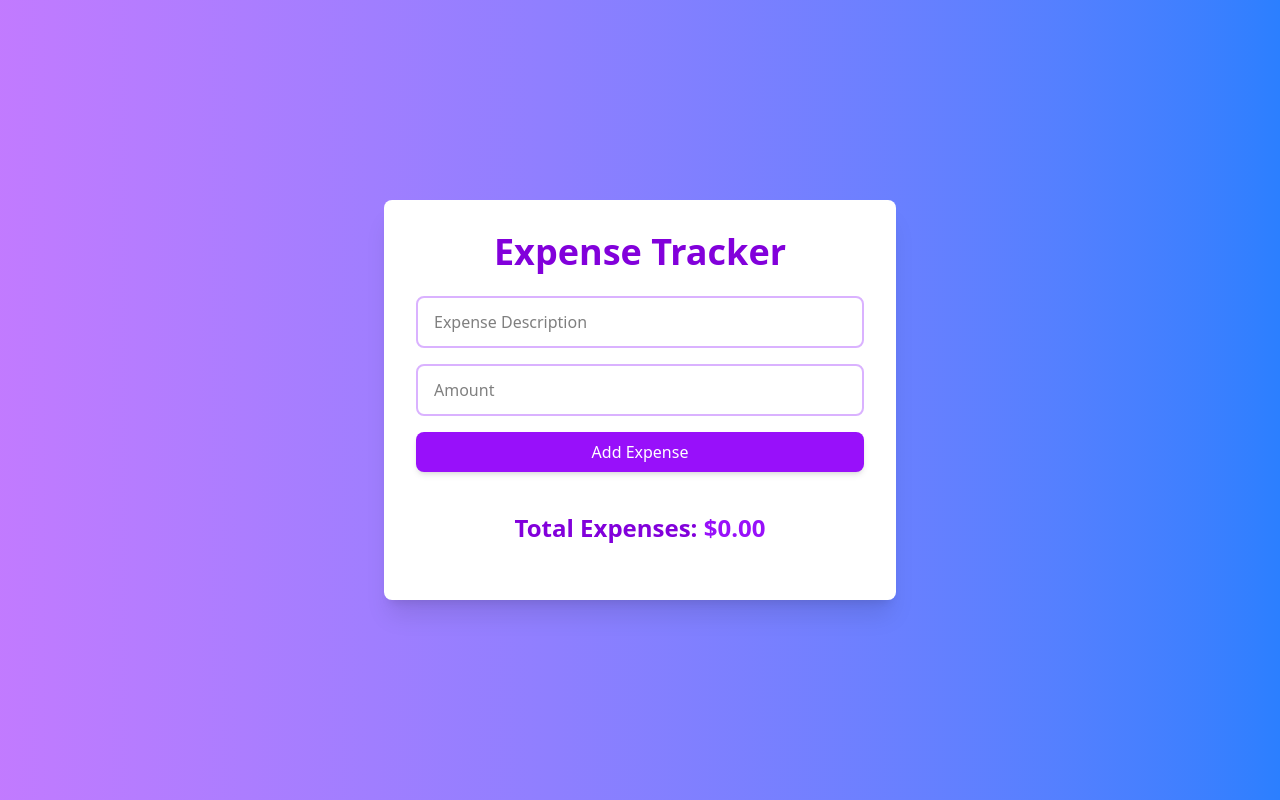
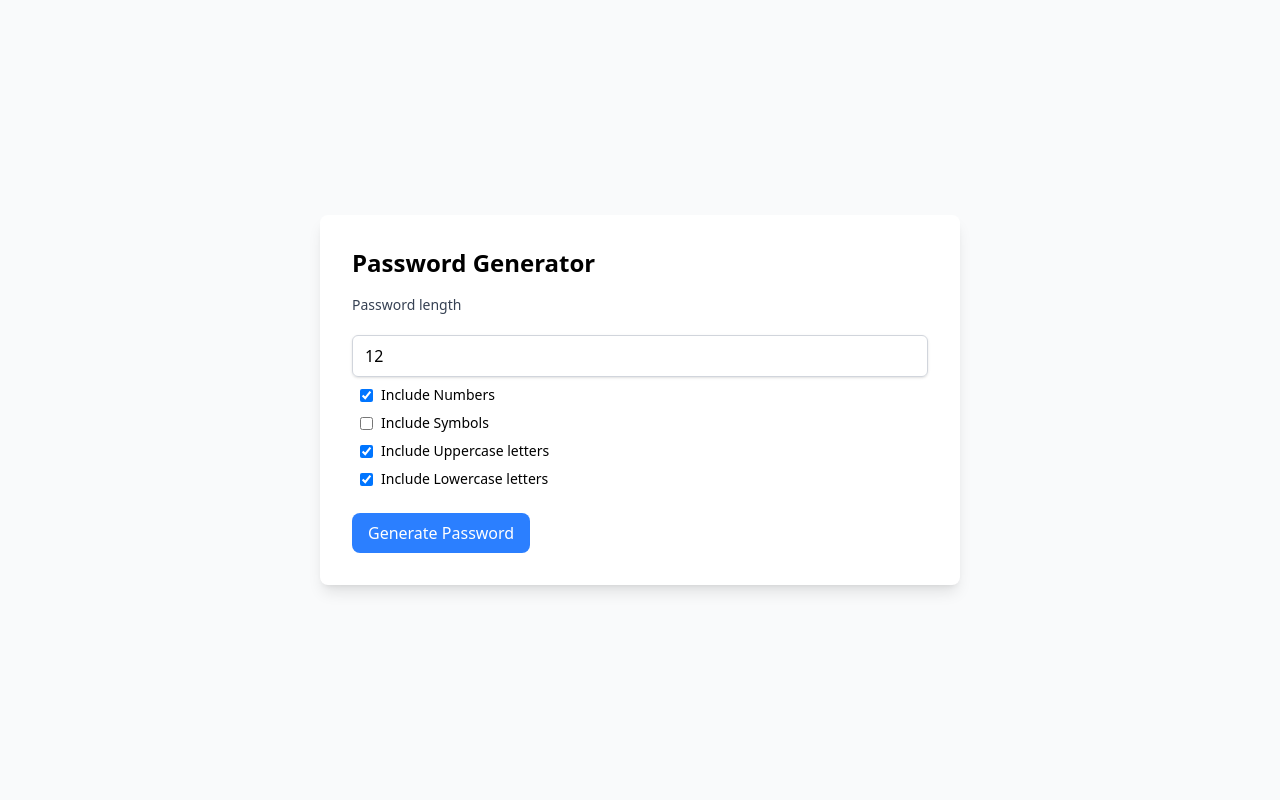
Before and after one commit to niranjandukhande/react-js-full, a React (Vite) app in the folder zus-projects/: page / in a window 1280 px wide. Built offline with nearby package versions, Linux system fonts and the light colour scheme.

Commit message:
password zustand

```diff
--- a/zus-projects/src/App.tsx
+++ b/zus-projects/src/App.tsx
@@ -1,11 +1,13 @@
 import ExpenseTracker from "./components/ExpenseTracker"
+import PasswordGenerator from "./components/PasswordGenerator"
 import RecipeApp from "./components/RecipeApp"
 
 const App = () => {
   return (
     <div>
       {/* <RecipeApp /> */}
-      <ExpenseTracker />
+      {/* <ExpenseTracker /> */}
+      <PasswordGenerator />
     </div>
   )
 }
--- /dev/null
+++ b/zus-projects/src/components/PasswordGenerator.tsx
@@ -0,0 +1,94 @@
+import usePasswordStore from "../store/useStorePassword"
+
+const PasswordGenerator = () => {
+  const {
+    length,
+    setLength,
+    includeNumbers,
+    toggleNumbers,
+    includeSymbols,
+    toggleSymbols,
+    includeUppercase,
+    toggleUppercase,
+    includeLowercase,
+    toggleLowercase,
+    generatePassword,
+    generatedPassword,
+  } = usePasswordStore()
+
+  const handleGeneratePassword = () => {
+    generatePassword()
+  }
+
+  return (
+    <div className="min-h-screen bg-gray-50 flex items-center justify-center">
+      <div className="p-8 w-[40rem] mx-auto bg-white shadow-lg rounded-lg">
+        <h1 className="text-2xl font-bold mb-4">Password Generator</h1>
+        <div className="flex flex-col gap-4">
+          <label
+            htmlFor="length"
+            className="block text-sm font-medium text-gray-700"
+          >
+            Password length
+          </label>
+          <input
+            type="number"
+            id="length"
+            value={length}
+            onChange={(e) => setLength(Number(e.target.value))}
+            min={4}
+            max={64}
+            className="mt-1 block w-full px-3 py-2 border border-gray-300 rounded-md shadow-sm focus:outline-none focus:ring-indigo-500 focus:border-indigo-500"
+          />
+        </div>
+        <div className="flex items-center m-2">
+          <input
+            type="checkbox"
+            checked={includeNumbers}
+            onChange={toggleNumbers}
+          />
+          <label className="ml-2 text-sm">Include Numbers</label>
+        </div>
+        <div className="flex items-center m-2">
+          <input
+            type="checkbox"
+            checked={includeSymbols}
+            onChange={toggleSymbols}
+          />
+          <label className="ml-2 text-sm">Include Symbols</label>
+        </div>
+        <div className="flex items-center m-2">
+          <input
+            type="checkbox"
+            checked={includeUppercase}
+            onChange={toggleUppercase}
+          />
+          <label className="ml-2 text-sm">Include Uppercase letters</label>
+        </div>
+        <div className="flex items-center m-2">
+          <input
+            type="checkbox"
+            checked={includeLowercase}
+            onChange={toggleLowercase}
+          />
+          <label className="ml-2 text-sm">Include Lowercase letters</label>
+        </div>
+
+        <button
+          onClick={handleGeneratePassword}
+          className="mt-4 px-4 py-2 bg-blue-500 text-white rounded-lg hover:bg-blue-600"
+        >
+          Generate Password
+        </button>
+
+        {generatedPassword && (
+          <div className="mt-4 p-4 bg-gray-100 rounded-lg">
+            <p className="text-lg break-all">{generatedPassword}</p>
+          </div>
+        )}
+      </div>
+    </div>
+  )
+}
+
+export default PasswordGenerator
--- /dev/null
+++ b/zus-projects/src/store/useStorePassword.ts
@@ -0,0 +1,58 @@
+import { create } from "zustand"
+
+type PasswordState = {
+  length: number
+  includeNumbers: boolean
+  includeSymbols: boolean
+  includeUppercase: boolean
+  includeLowercase: boolean
+  generatedPassword: string
+  setLength: (length: number) => void
+  toggleNumbers: () => void
+  toggleSymbols: () => void
+  toggleUppercase: () => void
+  toggleLowercase: () => void
+  generatePassword: () => void
+}
+
+const usePasswordStore = create<PasswordState>((set) => ({
+  length: 12,
+  includeNumbers: true,
+  includeSymbols: false,
+  includeUppercase: true,
+  includeLowercase: true,
+  generatedPassword: "",
+  setLength: (length) => set({ length }),
+  toggleNumbers: () =>
+    set((state) => ({ includeNumbers: !state.includeNumbers })),
+  toggleSymbols: () =>
+    set((state) => ({ includeSymbols: !state.includeSymbols })),
+  toggleUppercase: () =>
+    set((state) => ({ includeUppercase: !state.includeUppercase })),
+  toggleLowercase: () =>
+    set((state) => ({ includeLowercase: !state.includeLowercase })),
+  generatePassword: () =>
+    set((state) => {
+      const numbers = "012345789"
+      const symbols = "!!@#$%^&*()_+{}[]"
+      const uppercase = "ABCDEFGHIJKLMNOPQRSTUVWXYZ"
+      const lowercase = "abcdefghijklmnopqustuvwxyz"
+
+      let characters = ""
+
+      if (state.includeNumbers) characters += numbers
+      if (state.includeSymbols) characters += symbols
+      if (state.includeUppercase) characters += uppercase
+      if (state.includeLowercase) characters += lowercase
+
+      let password = ""
+
+      for (let i = 0; i < state.length; i++) {
+        password += characters[Math.floor(Math.random() * characters.length)]
+      }
+
+      return { generatedPassword: password }
+    }),
+}))
+
+export default usePasswordStore
```
